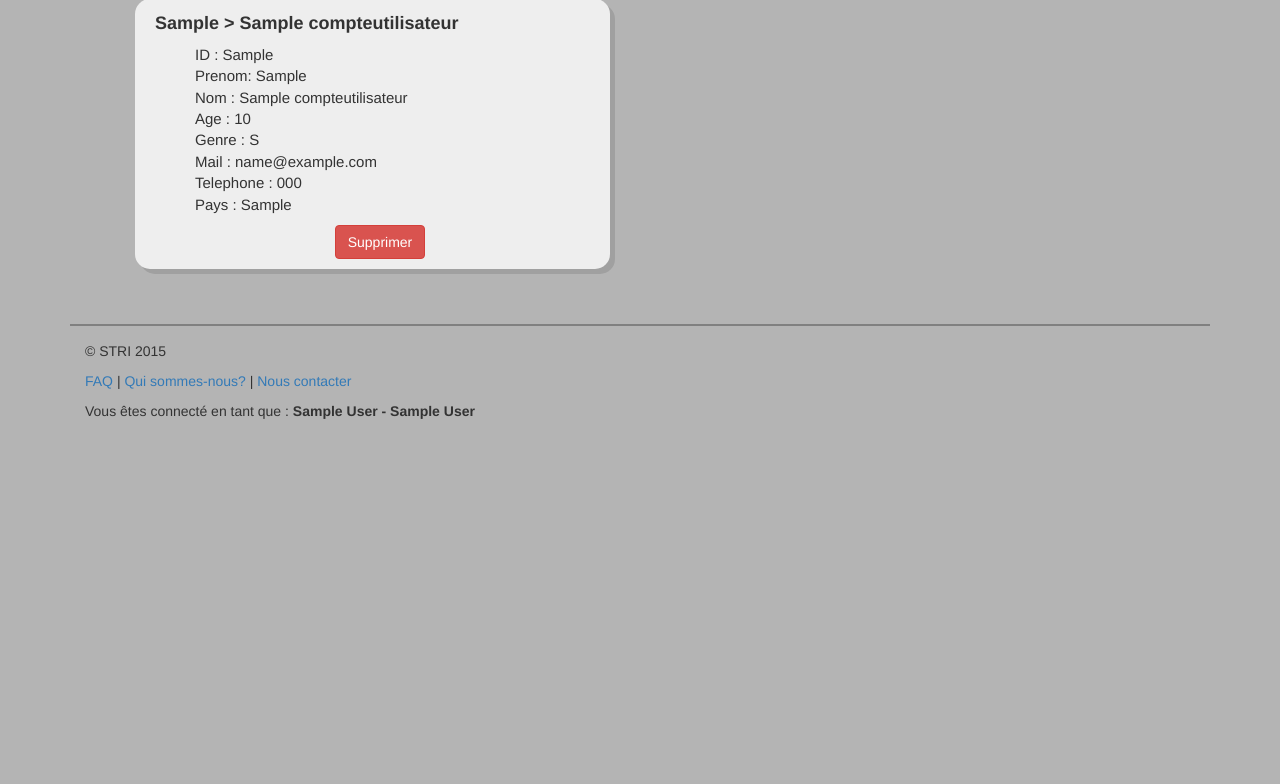
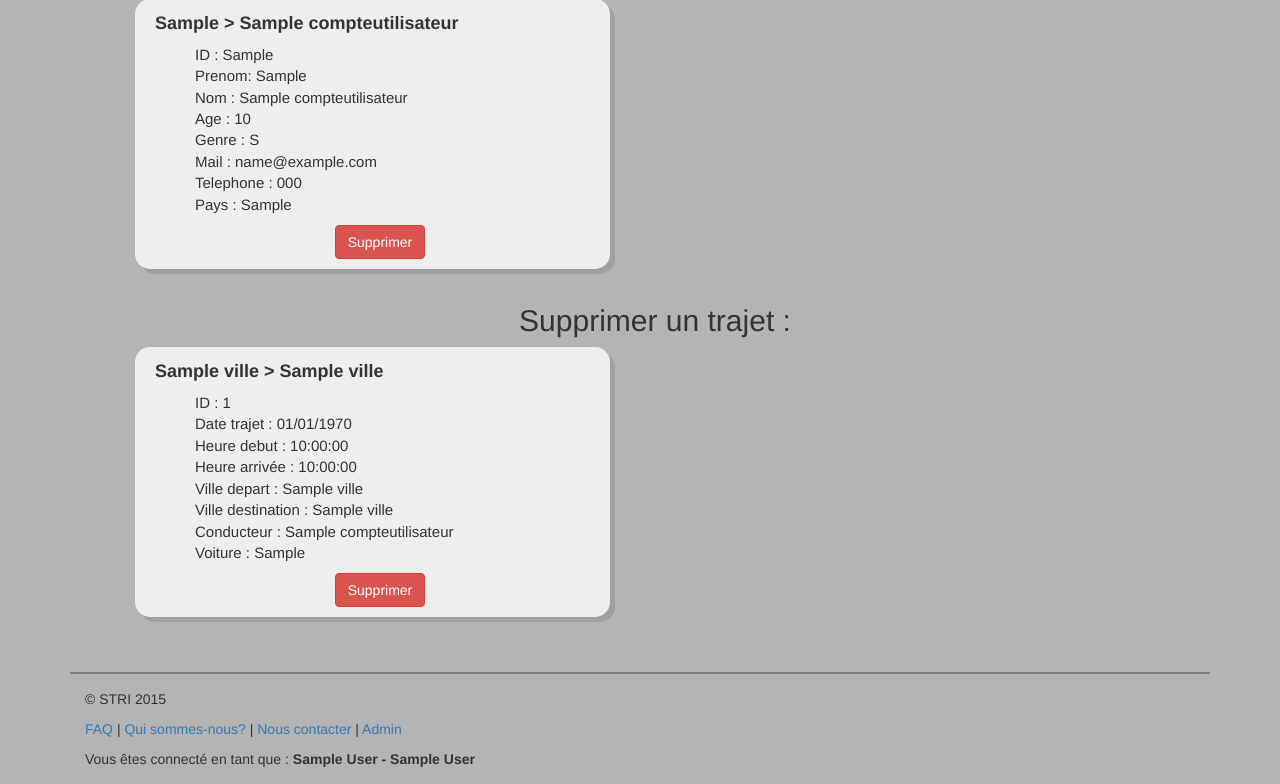
Before and after one commit to Shuntor/coVoiturage, a PHP site: page /index.php?p=admin in a window 1280 px wide. Shown: the part 188-972 px from the top of the page. Before the commit the page ends 607 px from the top, so only its background shows below. Run offline with PHP 8.4, Linux system fonts and the light colour scheme; the visitor is signed in with stand-in values (Sample User, id 1); tables that the repository leaves empty hold one stand-in row (values such as "Sample post"); a stand-in replaces the project's code that opens the database connection; some libraries are stand-ins or nearby versions.

Commit message:
Suppression de trajet

```diff
--- a/include/admin.php
+++ b/include/admin.php
@@ -1,9 +1,25 @@
 <?php
+if ($_SESSION['idU']='a') {
+
 	if (isset($_POST['supprimer'])) {
 		$suppression="DELETE FROM CompteUtilisateur  WHERE idU='".$_POST['idU']."';";
 		$suppression=mysqli_query($conn, $suppression) or die('Erreur delete : '.mysqli_error($conn));
 	}
 
+	if (isset($_POST['supprimerT'])) {
+		$suppressionP="DELETE FROM Postuler  WHERE idT='".$_POST['idT']."';";
+		$suppressionP=mysqli_query($conn, $suppressionP) or die('Erreur delete : '.mysqli_error($conn));
+
+		$suppressionE="DELETE FROM Etapes  WHERE idT='".$_POST['idT']."';";
+		$suppressionE=mysqli_query($conn, $suppressionE) or die('Erreur delete : '.mysqli_error($conn));
+
+		$suppressionA="DELETE FROM Avis  WHERE idT='".$_POST['idT']."';";
+		$suppressionA=mysqli_query($conn, $suppressionA) or die('Erreur delete : '.mysqli_error($conn));
+
+		$suppressionT="DELETE FROM Trajets  WHERE idT='".$_POST['idT']."';";
+		$suppressionT=mysqli_query($conn, $suppressionT) or die('Erreur delete : '.mysqli_error($conn));
+
+	}
 
 	?>
 
@@ -24,8 +40,8 @@ if (isset($_POST['supprimer'])) {
 	          <h4><?php echo $utilisateur['prenomU']." > ".$utilisateur['nomU']; ?></h4>
 	          <ul >
 	            <li class="list-unstyled">ID : <?php echo $utilisateur['idU']; ?></li>
-            <li class="list-unstyled">Prenom: <?php echo $utilisateur['prenomU'] ?></li>
-            <li class="list-unstyled">Nom : <?php echo $utilisateur['nomU'] ?></li>
+	            <li class="list-unstyled">Prenom: <?php echo $utilisateur['prenomU']; ?></li>
+	            <li class="list-unstyled">Nom : <?php echo $utilisateur['nomU']; ?></li>
 	            <li class="list-unstyled">Age : <?php echo $utilisateur['age']; ?></li>
 	            <li class="list-unstyled">Genre : <?php echo $utilisateur['genre'] ?> </li>
 	            <li class="list-unstyled">Mail : <?php echo $utilisateur['mail'] ?></li>
@@ -41,3 +57,53 @@ if (isset($_POST['supprimer'])) {
 		</form>
 	 </div>
 	 </div>
+
+
+	  <div class="row marketing">
+	      <h2><center>Supprimer un trajet :</center></h2>
+	       <div class="col-lg-12" >
+	 	<form method="post" action="index.php?p=admin" onSubmit="return verif(this)">
+	 <?php
+
+	    /* On récupère les derniers utilisateurs de 1 à 10 */
+	    $reqSuprTrajet="SELECT t.idT, t.dateT, t.heureD, t.heureA, t.idVilleDestination, t.idVilleDepart, t.idConducteur, t.idVoiture, c.nomU, v.marque
+	    				FROM Trajets t, Postuler p, CompteUtilisateur c, Voitures v
+	    				WHERE t.idT=p.idT AND p.idU=c.idU AND v.idU=c.idU  ;";
+		$reqSuprTrajet=mysqli_query($conn, $reqSuprTrajet) or die('Erreur select : '.mysqli_error($conn));
+
+
+
+
+			while ($trajet = mysqli_fetch_array($reqSuprTrajet)){
+					$reqVille="SELECT vD.nomV, vA.nomV FROM Villes vD, Villes vA WHERE vD.idVille=".$trajet['idVilleDepart']." AND vA.idVille=".$trajet['idVilleDestination'].";";
+					$reqVille=mysqli_query($conn, $reqVille) or die('Erreur select : '.mysqli_error($conn));
+					$ville=mysqli_fetch_row($reqVille);
+	            ?>
+
+	    		<div class="form-group annonce mesutilisateurs col-lg-5 " style="margin-left:50px;margin-right:50;">
+	          <h4><?php echo $ville[0]." > ".$ville[1]; ?></h4>
+	          <ul >
+	            <li class="list-unstyled">ID : <?php echo $trajet['idT']; ?></li>
+	            <li class="list-unstyled">Date trajet : <?php echo date('d/m/Y', $trajet['dateT']); ?></li>
+	            <li class="list-unstyled">Heure debut : <?php echo $trajet['heureD']; ?></li>
+	            <li class="list-unstyled">Heure arrivée : <?php echo $trajet['heureA']; ?></li>
+	            <li class="list-unstyled">Ville depart : <?php echo $ville[0]; ?> </li>
+	            <li class="list-unstyled">Ville destination : <?php echo $ville[1]; ?></li>
+	            <li class="list-unstyled">Conducteur : <?php echo $trajet['nomU']; ?></li>
+	            <li class="list-unstyled">Voiture : <?php echo $trajet['marque']; ?></li>
+	            <input type="hidden"  name="idT"  value="<?php echo $trajet['idT'] ?>">
+	          </ul>
+	            <center><input class="btn btn-danger" type='submit' value='Supprimer' name='supprimerT' /></center>
+	          </div>
+			<?php
+	        }
+	    ?>
+		</form>
+	 </div>
+	 </div>
+<?php
+}else{
+	echo "Vous n'êtes pas administrateur !";
+
+}
+?>
--- a/index.php
+++ b/index.php
@@ -201,7 +201,7 @@
 
       <footer class="footer">
         <p>&copy; STRI 2015 </p>
-          <p><a href="faq.html">FAQ </a> | <a href="qsn.html">Qui sommes-nous? </a> | <a href="nouscontacter.html">Nous contacter </a>  </p>
+          <p><a href="faq.html">FAQ </a> | <a href="qsn.html">Qui sommes-nous? </a> | <a href="nouscontacter.html">Nous contacter </a>  | <a href="?p=admin">Admin </a> </p>
         <?php
             if (isset($_SESSION['idU']))
                 echo "Vous êtes connecté en tant que : <strong>".$_SESSION['prenomU']." - ".$_SESSION['nomU']."</strong>";
--- a/scriptBDD.sql
+++ b/scriptBDD.sql
@@ -56,14 +56,14 @@ note int,
 constraint pk_avis PRIMARY KEY(idDonneur, idReceveur, idT),
 constraint fk_idDonneur FOREIGN KEY(idDonneur) REFERENCES CompteUtilisateur(idU) ON DELETE CASCADE,
 constraint fk_idReceveur FOREIGN KEY(idReceveur) REFERENCES CompteUtilisateur(idU) ON DELETE CASCADE,
-constraint fk_idT FOREIGN KEY(idT) REFERENCES Trajets(idT)
+constraint fk_idT FOREIGN KEY(idT) REFERENCES Trajets(idT) ON DELETE CASCADE
 ) ;
 
 create table Etapes (
 idVilleEtapes int,
 heurePassage int,
 idT int,
-constraint fk_etapes_trajet FOREIGN KEY(idT) REFERENCES Trajets(idT),
+constraint fk_etapes_trajet FOREIGN KEY(idT) REFERENCES Trajets(idT) ON DELETE CASCADE,
 constraint fk_etape_ville FOREIGN KEY(idVilleEtapes) REFERENCES Villes(idVille),
 constraint pk_etapes PRIMARY KEY(idT,idVilleEtapes)
 ) ;
```
Lines whose indentation alone changed are shown as unchanged.
